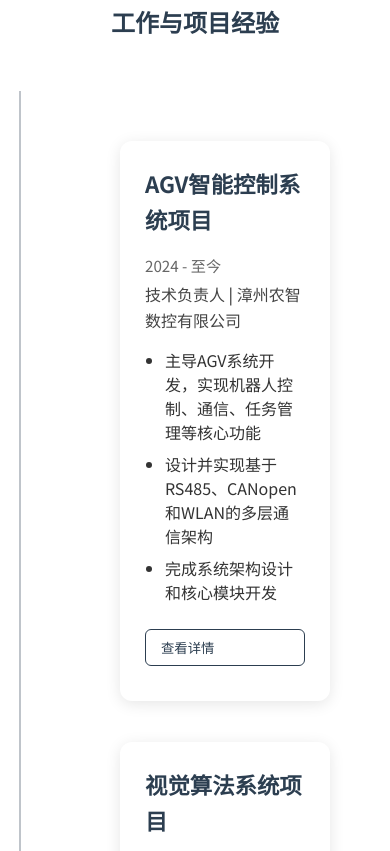
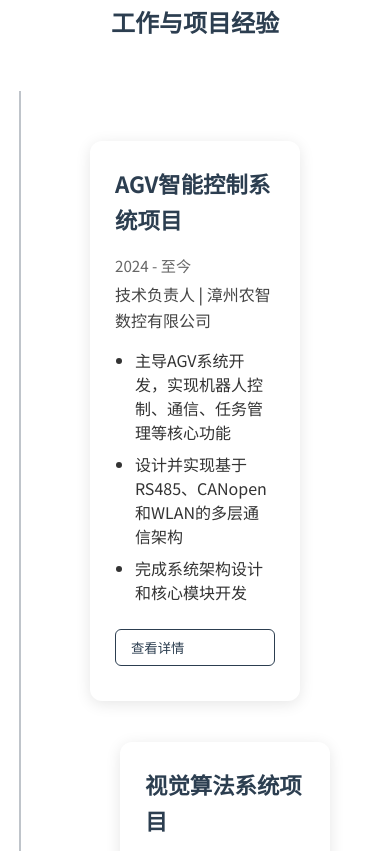
Before and after one commit to hong0142/hong0142.github.io, a plain HTML site: page index.html in a window 390 px wide. Shown: the part 1030-1881 px from the top of the page. Drawn offline with Linux system fonts and the light colour scheme.

Commit message:
手机端修改

```diff
--- a/assets/css/animations.css
+++ b/assets/css/animations.css
@@ -66,14 +66,14 @@
     }
 }
 
-@keyframes slideInBottom {
+@keyframes fadeIn {
     from {
-        transform: translateY(50px);
         opacity: 0;
+        transform: translateY(20px);
     }
     to {
+        opacity: 1;
         transform: translateY(0);
-        opacity: 1;
     }
 }
 
@@ -97,8 +97,32 @@
 
 /* 移动端动画 */
 @media screen and (max-width: 767px) {
+    .timeline-item {
+        transform: none;  /* 重置transform，防止位移 */
+    }
+
     .timeline-item.animate {
-        animation: slideInBottom 0.8s ease forwards;
+        animation: fadeIn 0.5s ease forwards;
+    }
+
+    /* 移动端时间线内容样式调整 */
+    .timeline-content {
+        margin-left: 0;
+        margin-right: 0;
+        transform: none !important; /* 防止内容位移 */
+    }
+
+    /* 移动端悬停效果调整 */
+    .timeline-content:hover {
+        transform: none !important;
+        box-shadow: 0 2px 8px rgba(0,0,0,0.1);
+    }
+}
+
+/* 章节动画调整 */
+@media screen and (max-width: 767px) {
+    .section {
+        transform: translateY(20px); /* 减小移动端的位移距离 */
     }
 }
 
@@ -107,13 +131,6 @@
     .timeline-content:hover {
         transform: translateY(-5px);
         box-shadow: 0 8px 25px rgba(0,0,0,0.15);
-    }
-}
-
-@media screen and (max-width: 767px) {
-    .timeline-content:hover {
-        transform: translateX(5px);
-        box-shadow: 0 4px 15px rgba(0,0,0,0.1);
     }
 }
 
```
